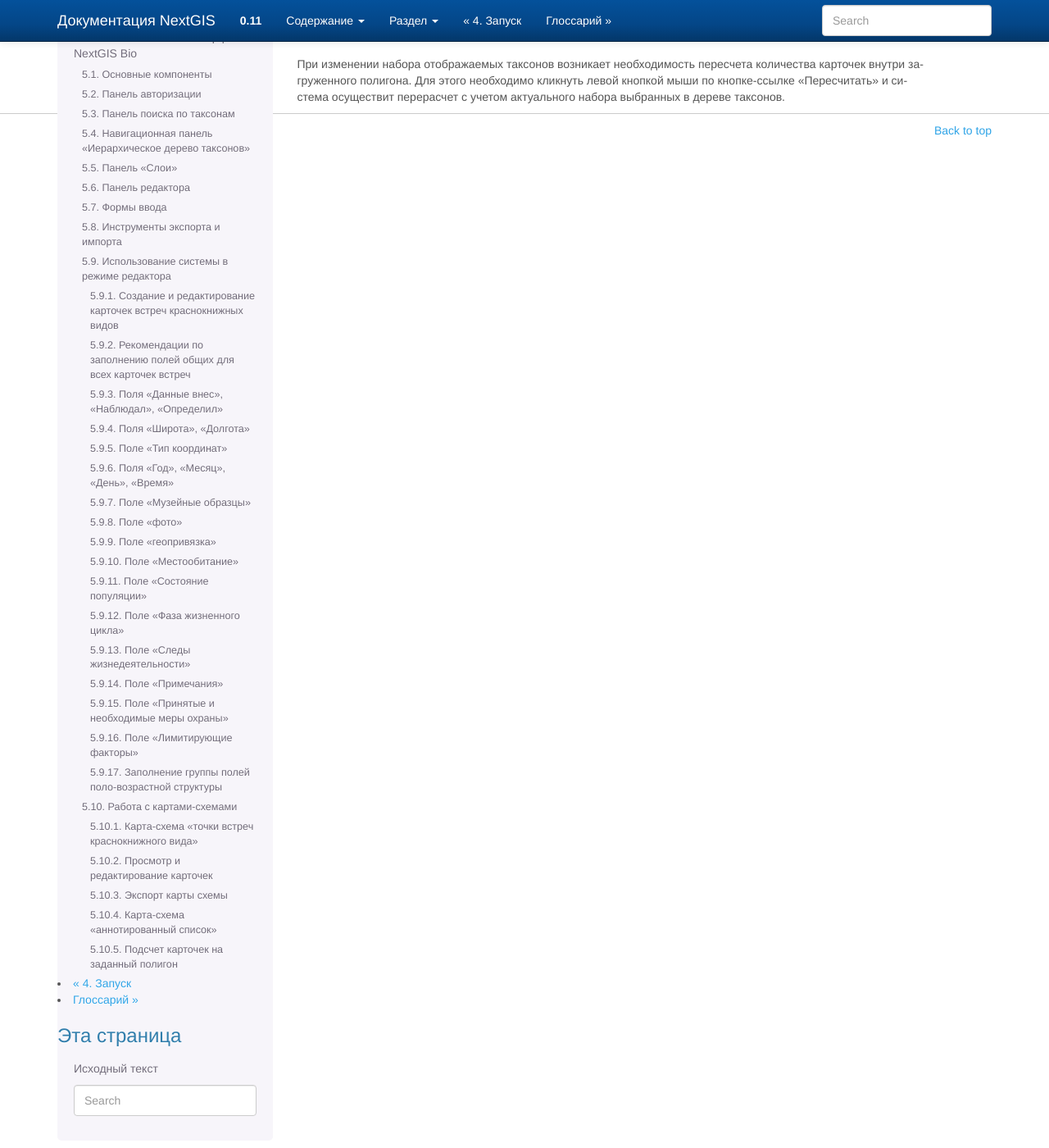
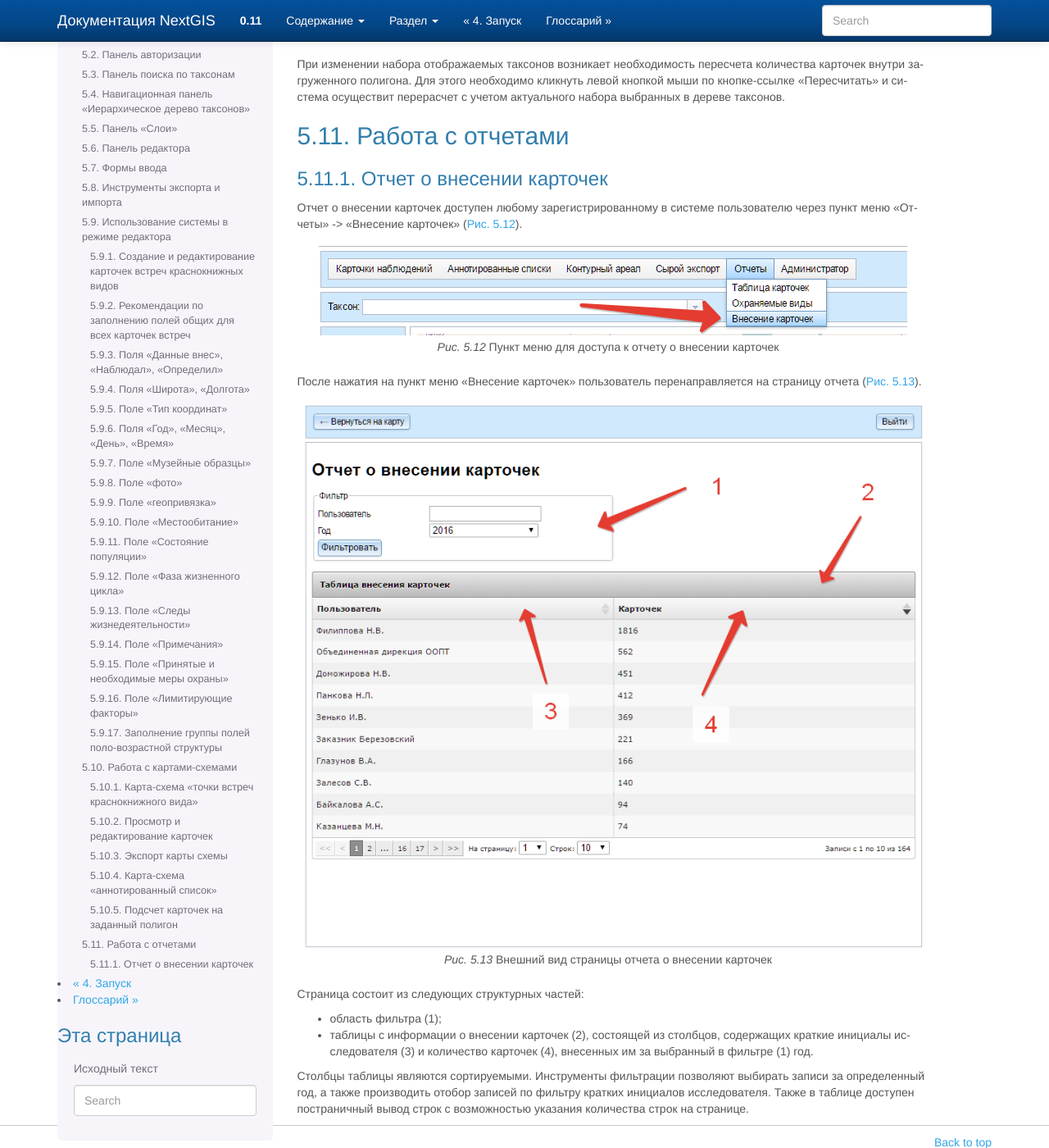
Before and after one commit to isabella232/docs_ngbio, a Sphinx documentation site: the page built from source/ui.rst, in a window 1280 px wide and 1400 px high, scrolled down 14436 px. Shown: the whole window at 82% size. Built offline with Sphinx 7.4.7, drawn with Linux system fonts in a browser that asks for light colours; formulas are drawn with MathJax 3.

Commit message:
added doc about nextgis/nextgisbio#72

```diff
--- a/source/ui.rst
+++ b/source/ui.rst
@@ -583,3 +583,35 @@ DD= 60+36.560'/60=60.60933
 При изменении набора отображаемых таксонов возникает необходимость пересчета количества карточек внутри загруженного полигона.
 Для этого необходимо кликнуть левой кнопкой мыши по кнопке-ссылке "Пересчитать" и система осуществит перерасчет с учетом актуального
 набора выбранных в дереве таксонов.
+
+
+Работа с отчетами
+-----------------
+
+Отчет о внесении карточек
+~~~~~~~~~~~~~~~~~~~~~~~~~
+
+Отчет о внесении карточек доступен любому зарегистрированному в системе пользователю через пункт меню "Отчеты" -> "Внесение карточек" (:numref:`reports_added_cards_001`).
+
+.. figure:: _static/reports/added_cards/001.png
+   :name: reports_added_cards_001
+   :align: center
+
+   Пункт меню для доступа к отчету о внесении карточек
+
+После нажатия на пункт меню "Внесение карточек" пользователь перенаправляется на страницу отчета (:numref:`reports_added_cards_002`).
+
+.. figure:: _static/reports/added_cards/002.png
+   :name: reports_added_cards_002
+   :align: center
+
+   Внешний вид страницы отчета о внесении карточек
+
+Страница состоит из следующих структурных частей:
+
+- область фильтра (1);
+- таблицы с информации о внесении карточек (2), состоящей из столбцов, содержащих краткие инициалы исследователя (3) и количество карточек (4), внесенных им за выбранный в фильтре (1) год.
+
+Столбцы таблицы являются сортируемыми. Инструменты фильтрации позволяют выбирать записи за определенный год, а также
+производить отобор записей по фильтру кратких инициалов исследователя. Также в таблице доступен постраничный вывод
+строк с возможностью указания количества строк на странице.
```
Also changed, not shown: source/_static/reports/added_cards/001.png (added), source/_static/reports/added_cards/002.png (added).
